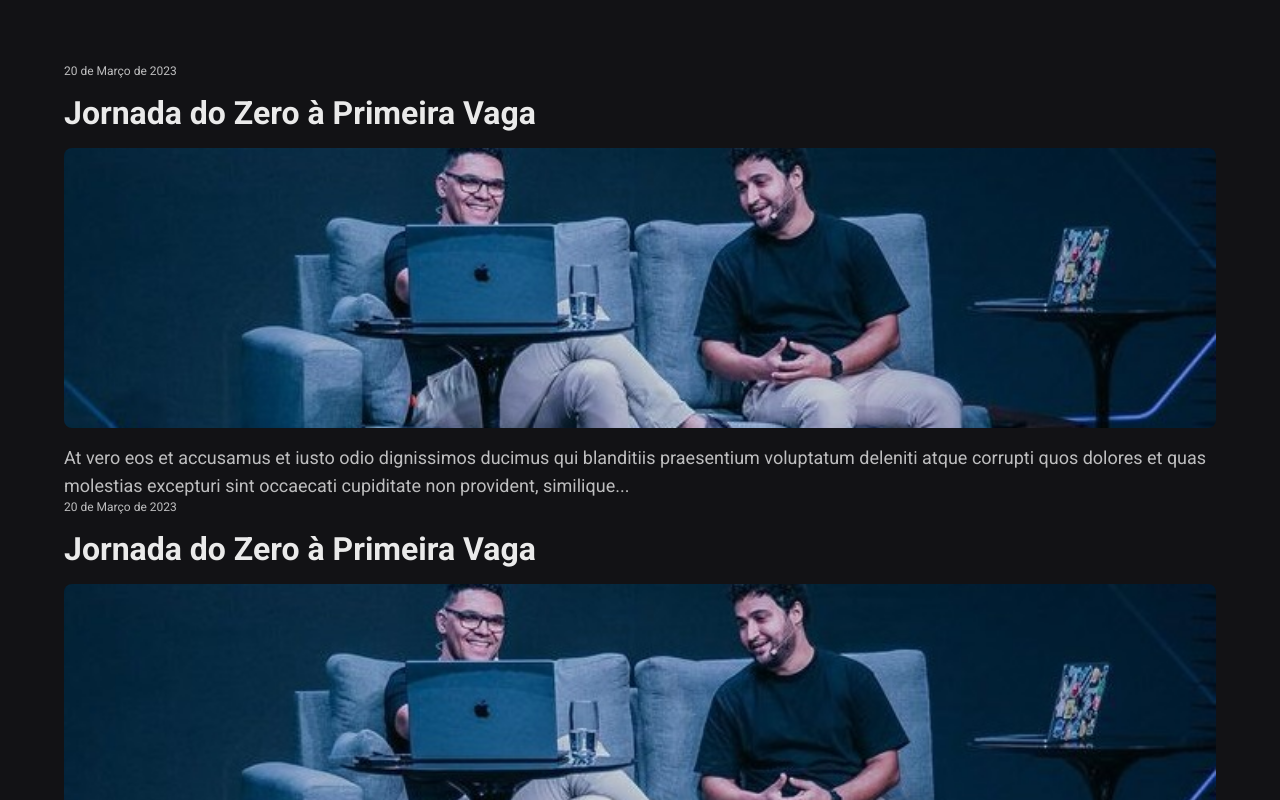
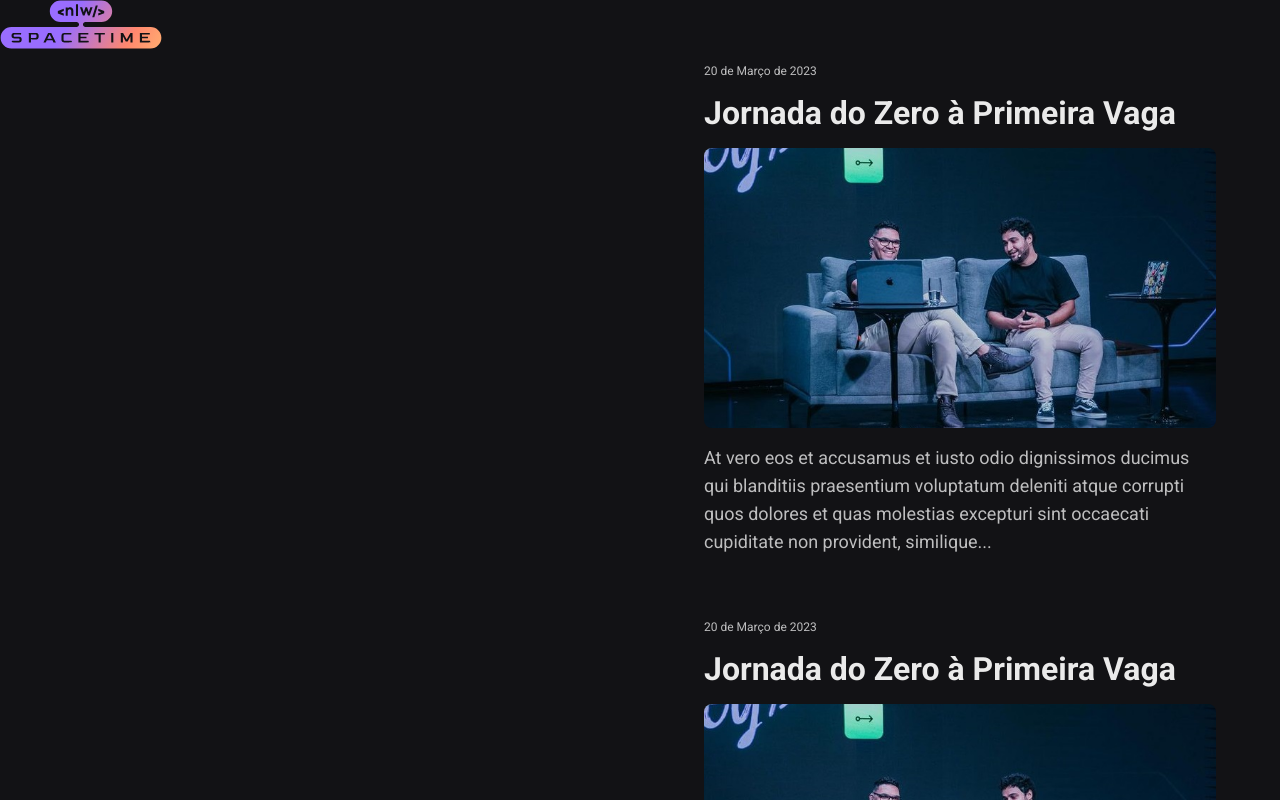
Before and after one commit to igor1203/NLW-SpaceTime, a plain HTML site: page index.html in a window 1280 px wide. Shown: the top 800 px of the page. Drawn offline with Linux system fonts and the light colour scheme.

Commit message:
Aplicando Grid

```diff
--- a/index.html
+++ b/index.html
@@ -14,6 +14,10 @@
   <title>NLW Spacetime</title>
 </head>
 <body>
+  <aside>
+    <img src="./assets/logo.svg" alt="Logo NLW Spacetime">
+  </aside>
+
   <nav>
     <a
       href="https://www.youtube.com/watch?v=3nz5HkUJaVU"
--- a/styles.css
+++ b/styles.css
@@ -7,11 +7,18 @@
 body {
   background-color: #121215;
   color: #eaeaea;
+
   font-family: 'Roboto', sans-serif;
+
+  display: grid;
+  grid-template-areas: "profile timeline";
+  grid-template-columns: 1fr 1fr;
+  grid-template-rows: 100vh;
 }
 
 nav {
   padding: 64px;
+  grid-area: timeline;
 }
 
 .memory {
@@ -20,6 +27,7 @@ nav {
   gap: 16px;
 
   text-decoration: none;
+  margin-bottom: 64px;
 }
 
 .memory small {
@@ -44,3 +52,8 @@ nav {
   color: #BEBEBF;
   line-height: 28px;
 }
+
+aside {
+  grid-area: profile;
+
+}
```
Also changed, not shown: assets/background.svg (added), assets/logo.svg (added).
